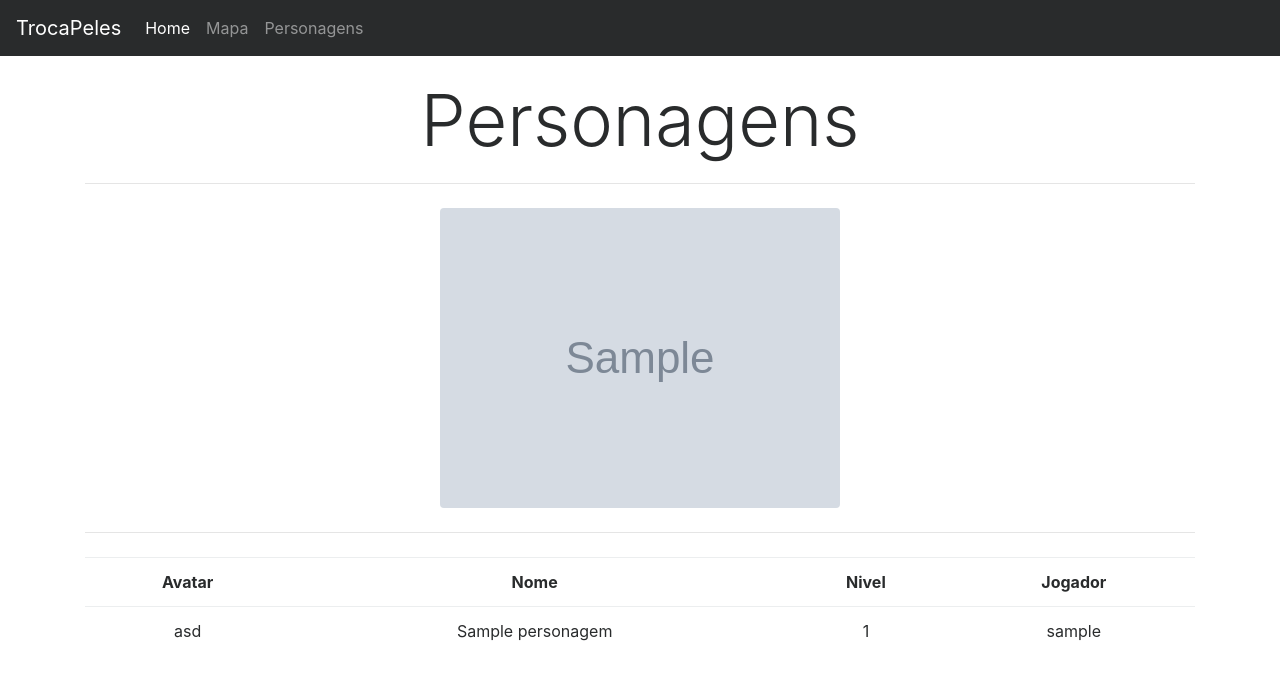
After one commit to IvanovAlmeida/TrocaPeles, a Django app: page /personagens/ in a window 1280 px wide. The commit adds this page. Shown: the top 680 px of the page. Run offline with Django 3.2, Linux system fonts and the light colour scheme; tables that the repository leaves empty hold one stand-in row (values such as "Sample post"); grey boxes marked "Sample" are stand-in pictures; some libraries are stand-ins or nearby versions.

Commit message:
Adicionado listagem de personagens

```diff
--- a/personagem/models.py
+++ b/personagem/models.py
@@ -5,6 +5,33 @@ from django.core.files.storage import default_storage
 
 def user_directory_path(instace, filename):
 	return 'uploads/imagens/personagens/{0}/{1}'.format(instace.nome, filename)
+
+def user_directory_path_capa(instace, filename):
+	return 'uploads/imagens/personagens/capas/{0}'.format(filename)
+
+class Capa(models.Model):
+	id 		= models.AutoField(primary_key = True)
+	nome 	= models.CharField(max_length = 30)
+	imagem	= models.ImageField(upload_to=user_directory_path_capa, blank = False, null = False)
+	ativo	= models.BooleanField(blank = False, null = False)
+
+	class Meta:
+		verbose_name = u'Capa'
+		verbose_name_plural = u'Capas'
+
+	def save(self, *args, **kwargs):
+
+		if self.ativo and Capa.objects.filter(ativo='1').count():
+			old_ativo = Capa.objects.get(ativo='1')
+			old_ativo.ativo = 0
+			old_ativo.save()
+
+		super(Capa, self).save(*args, **kwargs)
+
+	def delete(self, *args, **kwargs):
+		#self.imagem.delete()
+		default_storage.delete(self.imagem.path)
+		super(Capa, self).delete(*args, **kwargs)
 
 class Personagem(models.Model):
 	id 					= models.AutoField(primary_key = True)
@@ -21,7 +48,11 @@ class Personagem(models.Model):
 	turkelva			= models.TextField(blank = True, null = True)
 	magias				= models.TextField(blank = True, null = True)
 	imagem 				= models.ImageField(upload_to=user_directory_path)
-	jogador				= models.ForeignKey('auth.User')
+	jogador				= models.ForeignKey(User, blank = True, null = True, on_delete=models.CASCADE)
+
+	class Meta:
+		verbose_name = u'Personagem'
+		verbose_name_plural = u'Personagens'
 
 	def save(self, *args, **kwargs):
 		pprint(self)
--- a/personagem/views.py
+++ b/personagem/views.py
@@ -1,3 +1,26 @@
 from django.shortcuts import render
+from var_dump import var_dump
 
-# Create your views here.
+from .models import Personagem, Capa
+
+def index(request):
+	#Pega Capa da VIEW
+	if Capa.objects.filter(ativo='1'):
+		capa = Capa.objects.get(ativo='1')
+	else:
+		capa = False
+
+	if Personagem.objects.exists():
+		personagens = Personagem.objects.values('nome', 'nivel', 'jogador__username')
+
+	else:
+		personagens = False
+
+	context = {
+		'titulo': "Personagens",
+		'capa': capa,
+		'alt': "Capa Personagens",
+		'personagens': personagens,
+	}
+
+	return render(request, 'personagens/index.html', context)
--- a/templates/base.html
+++ b/templates/base.html
@@ -1,7 +1,10 @@
+<!DOCTYPE html>
 {% load staticfiles %}
 
 <html lang="pt-br">
+
 	<head>
+
 		<meta charset="utf-8">
 		<meta http-equiv="X-UA-Compatible" content="IE=edge">
 		<meta name="viewport" content="width=device-width, initial-scale=1">
@@ -21,6 +24,7 @@
 			<script src="https://oss.maxcdn.com/html5shiv/3.7.3/html5shiv.min.js"></script>
 			<script src="https://oss.maxcdn.com/respond/1.4.2/respond.min.js"></script>
 		<![endif]-->
+
 	</head>
 
 	<body>
@@ -40,7 +44,7 @@
 						<a class="nav-link" href="{% url 'trocapeles_mapa' %}">Mapa</a>
 					</li>
 					<li class="nav-item">
-						<a class="nav-link disabled" href="#">Personagens</a>
+						<a class="nav-link" href="{% url 'personagens_index' %}">Personagens</a>
 					</li>
 				</ul>
 			</div>
--- /dev/null
+++ b/templates/personagens/index.html
@@ -0,0 +1,41 @@
+{% extends 'base.html' %}
+
+{% load staticfiles %}
+
+{% block content %}
+
+	<div class="row">
+		<div class="col-sm-12">
+
+			<h1 class="display-3 text-center">Personagens</h1>
+			<hr class="my-4">
+			{% if capa %}
+			<img src="{{capa.imagem.url}}" alt="{{alt}}" class="rounded img-fluid mx-auto d-block">
+			{% else %}
+			<img src="{% static 'img/capatrocapeles.png' %}" alt="{{alt}}" class="rounded img-fluid mx-auto d-block">
+			{% endif %}
+			<hr class="my-4">
+
+			<div class="table-responsive">
+				<table class="table table-hover text-center">
+					<tr>
+						<th class="text-center">Avatar</th>
+						<th class="text-center">Nome</th>
+						<th class="text-center">Nivel</th>
+						<th class="text-center">Jogador</th>
+					</tr>
+					{% for personagem in personagens %}
+						<tr>
+							<td>asd</td>
+							<td>{{personagem.nome}}</td>
+							<td>{{personagem.nivel}}</td>
+							<td>{{personagem.jogador__username}}</td>
+						</tr>
+					{% endfor %}
+				</table>
+			</div>
+
+		</div>
+	</div>
+
+{% endblock %}
--- a/templates/trocapeles/home.html
+++ b/templates/trocapeles/home.html
@@ -4,7 +4,9 @@
 
 {% block content %}
 
-	<div class="jumbotron">
+	<div class="row">
+		<div class="col-sm-12 ">
+
 			<h1 class="display-3 text-center">TrocaPeles</h1>
 			<hr class="my-4">
 			{% if capa %}
@@ -25,6 +27,8 @@
 			<p class="lead">
 			- É assim que acabaremos. - Disse o Velho Bill mostrando os poucos dentes que lhe restavam na tentativa de simular um sorriso - E rei nenhum vai conseguir impedir...
 			</p>
+
+		</div>
 	</div>
 
 {% endblock %}
--- a/templates/trocapeles/mapa.html
+++ b/templates/trocapeles/mapa.html
@@ -4,7 +4,9 @@
 
 {% block content %}
 
-	<div class="jumbotron">
+	<div class="row">
+		<div class="col-sm-12">
+
 			<h1 class="display-3 text-center">Mapa<small class="text-muted"> {{mapa.nome}}</small></h1>
 			<hr class="my-4">
 			{% if mapa %}
@@ -14,6 +16,8 @@
 			{% endif %}
 			<hr class="my-4">
 		  	<p class="lead">
+
+	  	</div>
 	</div>
 
 {% endblock %}
--- a/trocapeles/urls.py
+++ b/trocapeles/urls.py
@@ -20,10 +20,15 @@ from django.contrib import admin
 from django.views.static import serve
 
 from . import views as trocapeles
+from personagem import views as personagem
 
 urlpatterns = [
+	#GERAL
 	url(r'^$', trocapeles.home, name='trocapeles_home'),
 	url(r'^mapa/', trocapeles.mapa, name='trocapeles_mapa'),
+	#PERSONAGEM
+	url(r'^personagens/', personagem.index, name='personagens_index'),
+	#ADMIN
     url(r'^admin/', admin.site.urls),
 ]
 
```
Also changed, not shown: personagem/admin.py (+13 -2 lines), personagem/migrations/0002_auto_20170416_0146.py (added), personagem/migrations/0003_capa.py (added), static_env/media_root/uploads/imagens/personagens/Agatha/agatha.png (added), static_env/media_root/uploads/imagens/personagens/Ancrow/ancrow.jpg (deleted), static_env/media_root/uploads/imagens/personagens/Lilith/lilith.png (added), static_env/media_root/uploads/imagens/personagens/capas/aHR0cDovL2k2Mi50aW55cGljLmNvbS8ybXc5a3I5LmpwZw.jpg (added), static_env/media_root/uploads/imagens/personagens/capas/cool_cat.jpg (added). Lines whose indentation alone changed are shown as unchanged.
